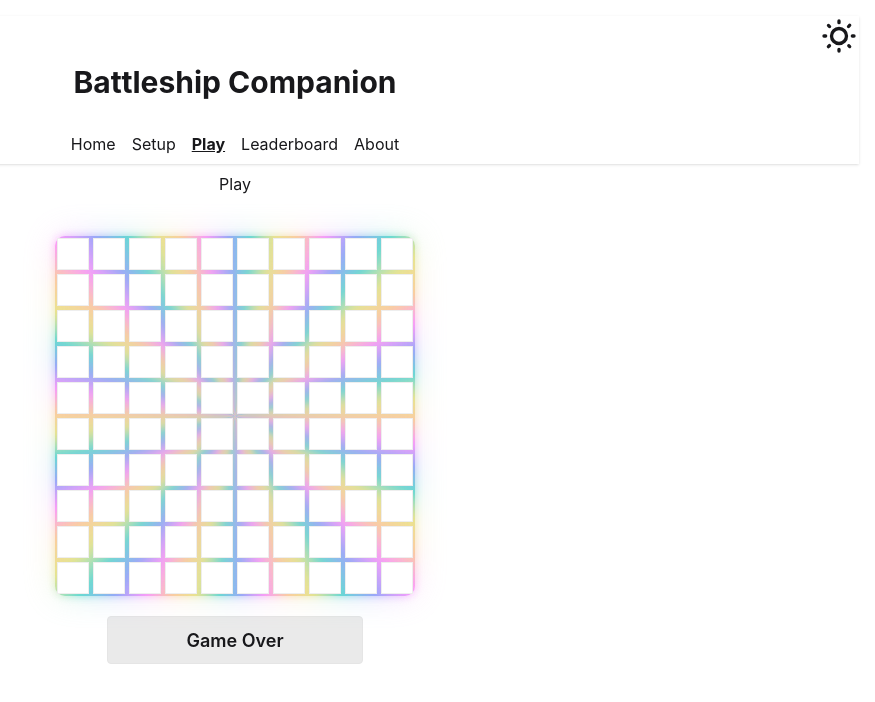
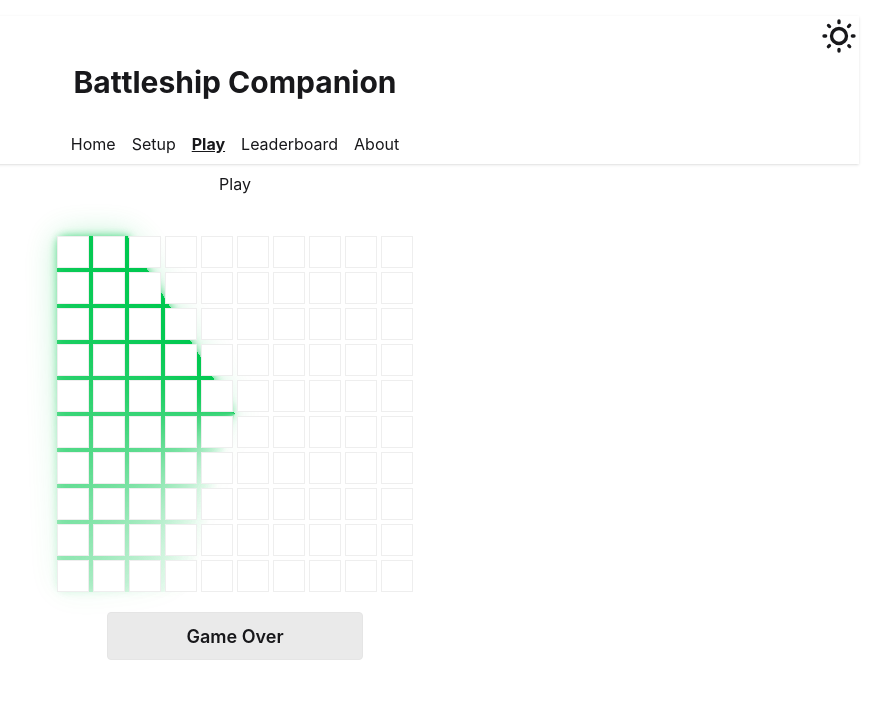
Before and after one commit to 2026-fall-applied-react/tca-battleship, a React (Vite) app: page /#/play in a window 1280 px wide. Shown: the top 702 px of the page, without its empty margins (405-1280 px from the left). Built offline with nearby package versions, Linux system fonts and the light colour scheme.

Commit message:
button for clearing localStorage; natively nukes, uncomment for precision strikes

```diff
--- a/src/App.tsx
+++ b/src/App.tsx
@@ -57,6 +57,9 @@ const App = () => {
   const [theme, setTheme] = useState<'light' | 'dark'>('light')
   const [players, setPlayers] = useState<Player[]>([])
   const [title, setTitle] = useState(APP_TITLE);
+  const toggleTheme = () => {
+    setTheme((current) => (current === 'light' ? 'dark' : 'light'))
+  }
 
   useEffect(() => {
     const saved = localStorage.getItem(THEME_STORAGE_KEY)
@@ -74,9 +77,7 @@ const App = () => {
   }, [])
 
 
-  const toggleTheme = () => {
-    setTheme((current) => (current === 'light' ? 'dark' : 'light'))
-  }
+
 
   const addPlayer = (name: string) => {
     const newPlayer: Player = {
--- a/src/components/BattleshipGrid.tsx
+++ b/src/components/BattleshipGrid.tsx
@@ -8,7 +8,7 @@ interface BattleshipGridProps {
 }
 
 export const BattleshipGrid = ({ grid, onCellClick }: BattleshipGridProps) => (
-    <div className="grid grid-cols-10 gap-1 w-fit mx-auto mt-8 aura aura-holo">
+    <div className="grid grid-cols-10 gap-1 w-fit mx-auto mt-8 aura aura-xs text-green-500">
         {Array.from({ length: GRID_SIZE }).map((_, row) =>
             Array.from({ length: GRID_SIZE }).map((_, col) => {
                 const index = row * GRID_SIZE + col;
--- a/src/pages/Play.tsx
+++ b/src/pages/Play.tsx
@@ -3,6 +3,7 @@ import { useNavigate } from "react-router";
 import type { CellState, GameResult, Grid } from "../types";
 import { BattleshipGrid } from "../components/BattleshipGrid.tsx";
 import { cycleCell } from "../gridLogic";
+import { loadGrid, saveGrid } from "../storage";
 
 const GRID_SIZE = 10;
 
@@ -20,13 +21,19 @@ export const Play = ({ addNewGameResult }: PlayProps) => {
         []
     )
     const nav = useNavigate();
-    const [grid, setGrid] = useState<Grid>(makeEmptyGrid);
+    const [grid, setGrid] = useState<Grid>(() => loadGrid() ?? makeEmptyGrid());
+
+    useEffect(() => {
+    saveGrid(grid);
+}, [grid]);
 
     const handleCellClick = (row: number, col: number) => {
         console.log(`Cell clicked: row ${row}, col ${col}`);
         const index = row * GRID_SIZE + col;
         setGrid((currentGrid) => cycleCell(currentGrid, index));
     };
+
+
 
     return (
         <div>
--- a/src/pages/Setup.tsx
+++ b/src/pages/Setup.tsx
@@ -20,6 +20,16 @@ export const Setup = () => {
             nav('/play');
         }
     };
+
+    const handleClearAndRefresh = () => {
+        localStorage.clear();
+        // localStorage.removeItem('tca-battleship:grid');
+        // localStorage.removeItem('tca-battleship:players');
+        // localStorage.removeItem('tca-battleship:theme');
+        window.location.reload();
+        console.log('Local storage cleared and page refreshed.');
+    };
+
 
     return (
         <div className="max-w-md mx-auto mt-12">
@@ -46,9 +56,7 @@ export const Setup = () => {
             </ul>
             <div className="flex justify-center items-center p-2 mt-4">
                 <button type="button" className="btn btn-primary"
-                    onClick={
-                        () => localStorage.clear()
-                    }
+                    onClick={handleClearAndRefresh}
                 >
                     Reset (dev only)
                 </button>
--- a/src/storage.ts
+++ b/src/storage.ts
@@ -1,6 +1,7 @@
-import type { Player } from './types';
+import type { Grid, Player } from './types';
 
 const PLAYERS_STORAGE_KEY = 'tca-battleship:players';
+const GRID_STORAGE_KEY = 'tca-battleship:grid';
 
 export const loadPlayers = (): Player[] => {
     const raw = localStorage.getItem(PLAYERS_STORAGE_KEY);
@@ -16,3 +17,18 @@ export const loadPlayers = (): Player[] => {
 export const savePlayers = (players: Player[]): void => {
     localStorage.setItem(PLAYERS_STORAGE_KEY, JSON.stringify(players));
 };
+
+export const loadGrid = (): Grid | null => {
+    const raw = localStorage.getItem(GRID_STORAGE_KEY);
+    if (raw === null) return null;
+
+    try {
+        return JSON.parse(raw) as Grid;
+    } catch {
+        return null;
+    }
+};
+
+export const saveGrid = (grid: Grid): void => {
+    localStorage.setItem(GRID_STORAGE_KEY, JSON.stringify(grid));
+};
```
